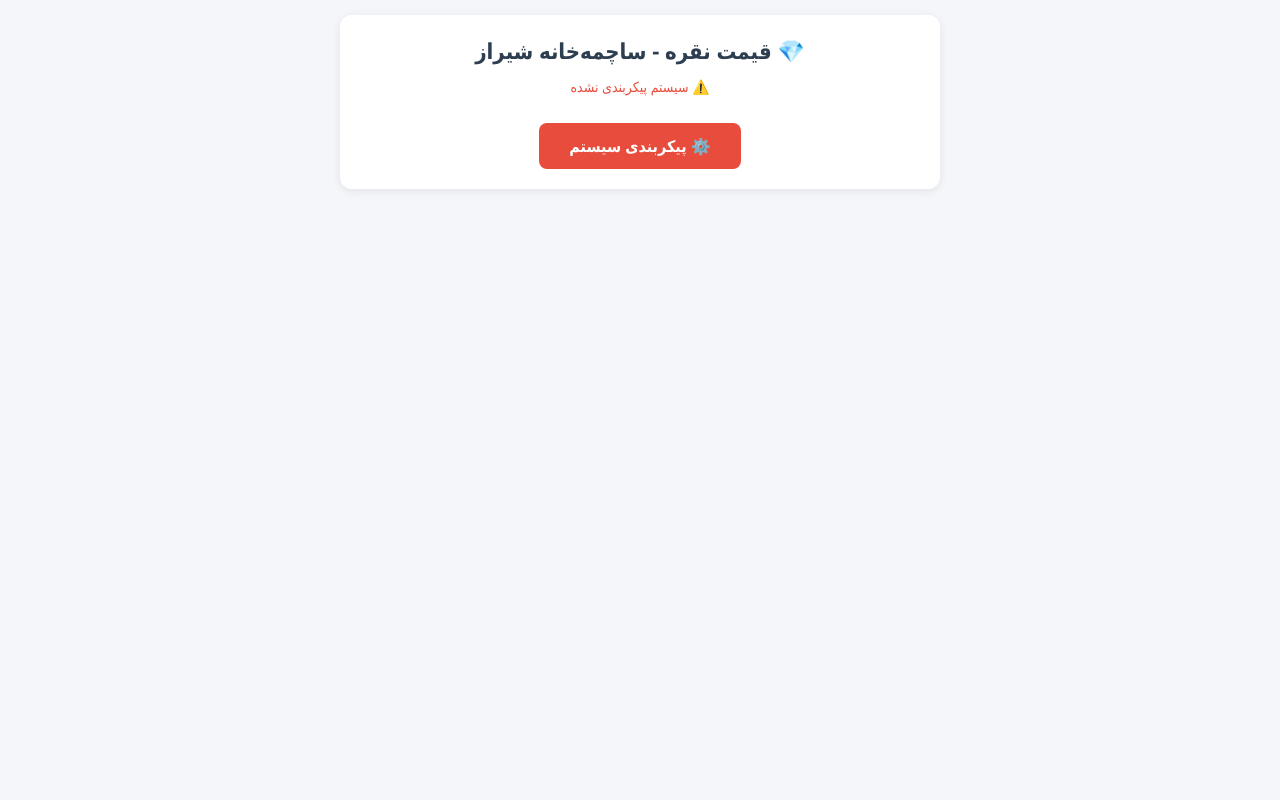
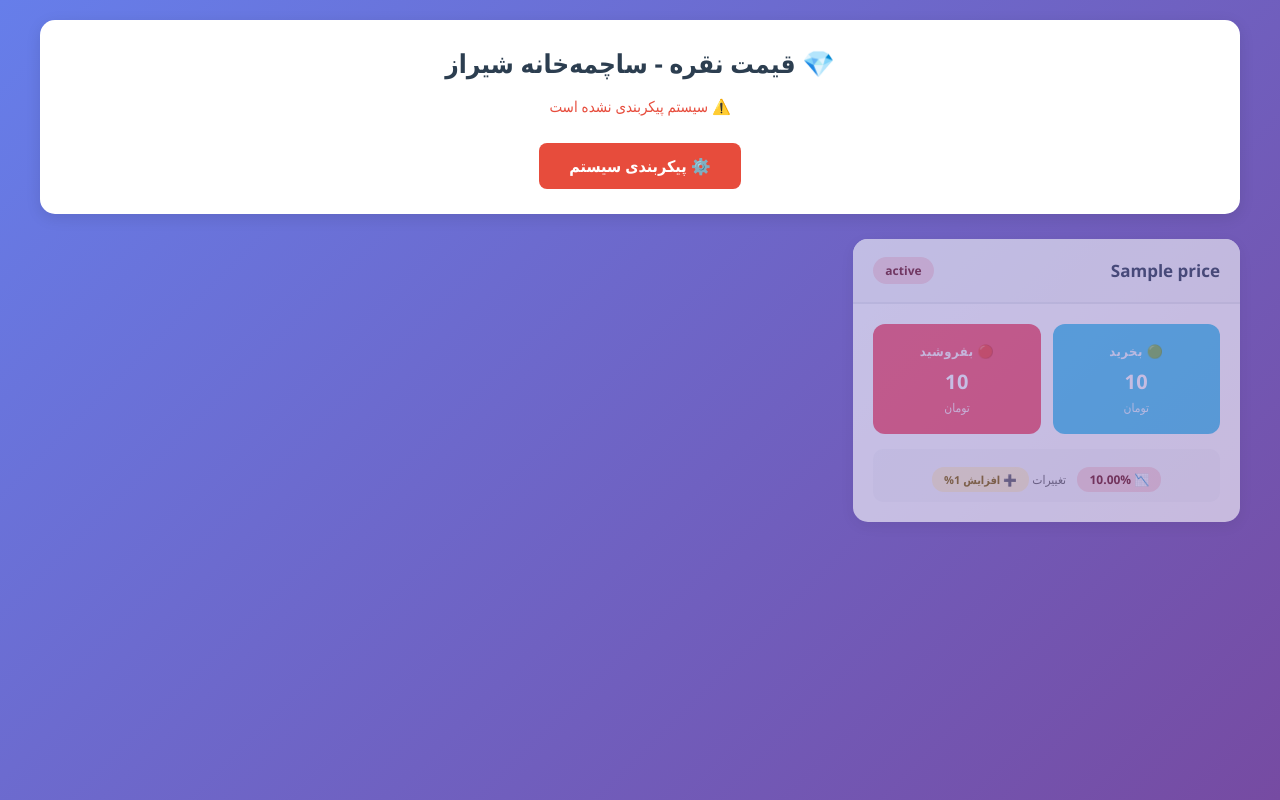
Before and after one commit to engmiladfrs20/shiraz-silver-scraper, a Flask app: template templates/index.html in a window 1280 px wide. Run offline with Flask 3, Linux system fonts and the light colour scheme; the template is opened without the code that fills it: most values are stand-ins (such as "Sample title", 1, 10 or a date in 2020).

Commit message:
Update index.html

```diff
--- a/templates/index.html
+++ b/templates/index.html
@@ -13,29 +13,29 @@
 
         body {
             font-family: 'Segoe UI', Tahoma, Geneva, Verdana, sans-serif;
-            background: #f5f6fa;
+            background: linear-gradient(135deg, #667eea 0%, #764ba2 100%);
             min-height: 100vh;
-            padding: 15px;
+            padding: 20px;
         }
 
         .container {
-            max-width: 600px;
+            max-width: 1200px;
             margin: 0 auto;
         }
 
         .header {
             background: white;
-            border-radius: 12px;
-            padding: 20px;
-            margin-bottom: 20px;
-            box-shadow: 0 2px 10px rgba(0,0,0,0.08);
+            border-radius: 15px;
+            padding: 25px;
+            margin-bottom: 25px;
+            box-shadow: 0 4px 15px rgba(0,0,0,0.1);
             text-align: center;
         }
 
         .header h1 {
             color: #2c3e50;
-            font-size: 22px;
-            margin-bottom: 12px;
+            font-size: 26px;
+            margin-bottom: 15px;
         }
 
         .header-info {
@@ -73,57 +72,50 @@
             background: #c0392b;
         }
 
-        .category-section {
-            margin-bottom: 25px;
-        }
-
-        .category-title {
-            background: white;
-            padding: 12px 20px;
-            border-radius: 10px;
-            margin-bottom: 12px;
-            font-size: 16px;
-            font-weight: bold;
-            color: #2c3e50;
-            box-shadow: 0 2px 8px rgba(0,0,0,0.06);
+        .prices-grid {
+            display: grid;
+            grid-template-columns: repeat(auto-fill, minmax(350px, 1fr));
+            gap: 20px;
+            margin-bottom: 30px;
         }
 
         .price-card {
             background: white;
-            border-radius: 12px;
-            padding: 18px;
-            margin-bottom: 12px;
-            box-shadow: 0 2px 10px rgba(0,0,0,0.08);
-            transition: transform 0.2s, box-shadow 0.2s;
+            border-radius: 15px;
+            padding: 0;
+            box-shadow: 0 4px 15px rgba(0,0,0,0.1);
+            overflow: hidden;
+            transition: transform 0.3s, box-shadow 0.3s;
         }
 
         .price-card:hover {
-            transform: translateY(-2px);
-            box-shadow: 0 4px 15px rgba(0,0,0,0.12);
+            transform: translateY(-5px);
+            box-shadow: 0 8px 25px rgba(0,0,0,0.15);
         }
 
         .price-card.inactive {
-            background: #f8f9fa;
             opacity: 0.6;
         }
 
         .card-header {
+            background: #f8f9fa;
+            padding: 18px 20px;
+            border-bottom: 2px solid #e9ecef;
             display: flex;
             justify-content: space-between;
             align-items: center;
-            margin-bottom: 15px;
         }
 
         .product-name {
-            font-size: 16px;
-            font-weight: 600;
+            font-size: 17px;
+            font-weight: 700;
             color: #2c3e50;
         }
 
         .status-badge {
-            padding: 4px 10px;
-            border-radius: 12px;
-            font-size: 11px;
+            padding: 5px 12px;
+            border-radius: 15px;
+            font-size: 12px;
             font-weight: bold;
         }
 
@@ -137,74 +129,89 @@
             color: #721c24;
         }
 
-        .price-buttons {
+        .card-body {
+            padding: 20px;
+        }
+
+        .price-row {
             display: grid;
             grid-template-columns: 1fr 1fr;
-            gap: 10px;
+            gap: 12px;
+            margin-bottom: 12px;
         }
 
-        .price-btn {
+        .price-box {
             padding: 18px 15px;
-            border-radius: 10px;
+            border-radius: 12px;
             text-align: center;
-            font-weight: bold;
-            color: white;
-            transition: all 0.2s;
+            transition: all 0.3s;
             cursor: pointer;
             position: relative;
         }
 
-        .price-btn:hover {
-            transform: scale(1.02);
-            box-shadow: 0 4px 12px rgba(0,0,0,0.15);
+        .price-box:hover {
+            transform: scale(1.03);
         }
 
-        .price-btn.buy {
-            background: linear-gradient(135deg, #48c6ef 0%, #6f86d6 100%);
+        .price-box.buy {
+            background: #48c6ef;
+            color: white;
         }
 
-        .price-btn.sell {
-            background: linear-gradient(135deg, #f093fb 0%, #f5576c 100%);
+        .price-box.sell {
+            background: #f5576c;
+            color: white;
         }
 
-        .price-btn.inactive {
-            background: #95a5a6;
+        .price-box.inactive {
+            background: #95a5a6 !important;
             opacity: 0.5;
             cursor: not-allowed;
         }
 
+        .price-box.inactive:hover {
+            transform: scale(1);
+        }
+
         .price-label {
-            font-size: 12px;
-            opacity: 0.95;
-            margin-bottom: 5px;
-            display: flex;
-            align-items: center;
-            justify-content: center;
-            gap: 5px;
+            font-size: 13px;
+            font-weight: 600;
+            opacity: 0.9;
+            margin-bottom: 8px;
+            text-transform: uppercase;
+            letter-spacing: 0.5px;
         }
 
         .price-value {
             font-size: 20px;
             font-weight: 900;
+            direction: ltr;
             letter-spacing: 0.5px;
         }
 
+        .price-unit {
+            font-size: 12px;
+            opacity: 0.85;
+            margin-top: 4px;
+            font-weight: 500;
+        }
+
         .change-info {
-            margin-top: 10px;
-            padding: 8px;
+            margin-top: 15px;
+            padding: 10px;
             background: #f8f9fa;
-            border-radius: 8px;
+            border-radius: 10px;
             text-align: center;
             font-size: 13px;
         }
 
         .change-badge {
             display: inline-block;
-            padding: 3px 10px;
-            border-radius: 10px;
+            padding: 4px 12px;
+            border-radius: 12px;
             font-size: 12px;
             font-weight: bold;
-            margin-right: 5px;
+            margin-left: 8px;
         }
 
         .change-positive {
@@ -217,26 +224,37 @@
             color: #721c24;
         }
 
+        .increase-badge {
+            background: #fff3cd;
+            color: #856404;
+            padding: 5px 12px;
+            border-radius: 12px;
+            font-size: 11px;
+            font-weight: bold;
+            display: inline-block;
+            margin-top: 8px;
+        }
+
         .refresh-btn {
             position: fixed;
-            bottom: 20px;
-            left: 20px;
-            padding: 15px 20px;
+            bottom: 25px;
+            left: 25px;
+            padding: 15px 25px;
             background: linear-gradient(135deg, #667eea 0%, #764ba2 100%);
             color: white;
             border: none;
             border-radius: 50px;
             cursor: pointer;
-            font-size: 14px;
+            font-size: 15px;
             font-weight: bold;
-            box-shadow: 0 4px 15px rgba(102,126,234,0.4);
+            box-shadow: 0 5px 20px rgba(102,126,234,0.4);
             transition: all 0.3s;
             z-index: 1000;
         }
 
         .refresh-btn:hover {
             transform: scale(1.05);
-            box-shadow: 0 6px 20px rgba(102,126,234,0.5);
+            box-shadow: 0 7px 25px rgba(102,126,234,0.5);
         }
 
         .refresh-btn:disabled {
@@ -286,38 +304,25 @@
 
             {% if is_configured %}
                 <div class="header-info">
-                    <span class="info-badge">✅ فعال</span>
+                    <span class="info-badge">✅ سیستم فعال</span>
                     {% if increase_percentage != 0 %}
                         <span class="info-badge">📊 افزایش: {{ increase_percentage }}%</span>
                     {% endif %}
                     {% if last_update %}
-                        <span style="font-size: 12px; color: #666;">
-                            🕐 {{ last_update }}
+                        <span style="font-size: 13px; color: #666;">
+                            🕐 آخرین بروزرسانی: {{ last_update }}
                         </span>
                     {% endif %}
                 </div>
             {% else %}
-                <p style="color: #e74c3c; font-size: 14px; margin: 12px 0;">⚠️ سیستم پیکربندی نشده</p>
+                <p style="color: #e74c3c; font-size: 15px; margin: 12px 0;">⚠️ سیستم پیکربندی نشده است</p>
                 <a href="/setup" class="setup-link">⚙️ پیکربندی سیستم</a>
             {% endif %}
         </div>
 
         {% if prices %}
-            {% set sachme_products = [] %}
-            {% set shams_products = [] %}
-
+            <div class="prices-grid">
                 {% for price in prices %}
-                {% if 'ساچمه' in price.name and 'شمش' not in price.name %}
-                    {% set _ = sachme_products.append(price) %}
-                {% elif 'شمش' in price.name %}
-                    {% set _ = shams_products.append(price) %}
-                {% endif %}
-            {% endfor %}
-
-            {% if sachme_products %}
-                <div class="category-section">
-                    <div class="category-title">📦 ساچمه نقره</div>
-                    {% for price in sachme_products %}
                     <div class="price-card {% if not price.is_active %}inactive{% endif %}">
                         <div class="card-header">
                             <span class="product-name">{{ price.name }}</span>
@@ -326,79 +331,41 @@
                             </span>
                         </div>
 
-                            <div class="price-buttons">
-                                <div class="price-btn buy {% if price.buy_status == 0 %}inactive{% endif %}">
-                                    <div class="price-label">
-                                        <span>💰</span>
-                                        <span>بخرید</span>
-                                    </div>
+                        <div class="card-body">
+                            <div class="price-row">
+                                <div class="price-box buy {% if price.buy_status == 0 %}inactive{% endif %}">
+                                    <div class="price-label">🟢 بخرید</div>
                                     <div class="price-value">{{ "{:,}".format(price.buy_price) }}</div>
+                                    <div class="price-unit">تومان</div>
                                 </div>
 
-                                <div class="price-btn sell {% if price.sell_status == 0 %}inactive{% endif %}">
-                                    <div class="price-label">
-                                        <span>💵</span>
-                                        <span>بفروشید</span>
-                                    </div>
+                                <div class="price-box sell {% if price.sell_status == 0 %}inactive{% endif %}">
+                                    <div class="price-label">🔴 بفروشید</div>
                                     <div class="price-value">{{ "{:,}".format(price.sell_price) }}</div>
+                                    <div class="price-unit">تومان</div>
                                 </div>
                             </div>
 
+                            {% if price.change != 0 or increase_percentage != 0 %}
+                                <div class="change-info">
                                     {% if price.change != 0 %}
-                                <div class="change-info">
                                         <span class="change-badge {% if price.change > 0 %}change-positive{% else %}change-negative{% endif %}">
-                                        {% if price.change > 0 %}▲{% else %}▼{% endif %} {{ "%.2f"|format(price.change) }}%
+                                            {% if price.change > 0 %}📈{% else %}📉{% endif %} {{ "%.2f"|format(price.change) }}%
                                         </span>
                                         <span style="color: #666; font-size: 12px;">تغییرات</span>
+                                    {% endif %}
+
+                                    {% if increase_percentage != 0 %}
+                                        <div class="increase-badge">
+                                            ➕ افزایش {{ increase_percentage }}%
                                         </div>
                                     {% endif %}
                                 </div>
-                    {% endfor %}
+                            {% endif %}
                         </div>
-            {% endif %}
-
-            {% if shams_products %}
-                <div class="category-section">
-                    <div class="category-title">🌟 شمش نقره ساچمه خانه</div>
-                    {% for price in shams_products %}
-                        <div class="price-card {% if not price.is_active %}inactive{% endif %}">
-                            <div class="card-header">
-                                <span class="product-name">{{ price.name }}</span>
-                                <span class="status-badge {% if price.is_active %}badge-active{% else %}badge-inactive{% endif %}">
-                                    {{ price.status_text }}
-                                </span>
-                            </div>
-
-                            <div class="price-buttons">
-                                <div class="price-btn buy {% if price.buy_status == 0 %}inactive{% endif %}">
-                                    <div class="price-label">
-                                        <span>💰</span>
-                                        <span>بخرید</span>
-                                    </div>
-                                    <div class="price-value">{{ "{:,}".format(price.buy_price) }}</div>
-                                </div>
-
-                                <div class="price-btn sell {% if price.sell_status == 0 %}inactive{% endif %}">
-                                    <div class="price-label">
-                                        <span>💵</span>
-                                        <span>بفروشید</span>
-                                    </div>
-                                    <div class="price-value">{{ "{:,}".format(price.sell_price) }}</div>
-                                </div>
-                            </div>
-
-                            {% if price.change != 0 %}
-                                <div class="change-info">
-                                    <span class="change-badge {% if price.change > 0 %}change-positive{% else %}change-negative{% endif %}">
-                                        {% if price.change > 0 %}▲{% else %}▼{% endif %} {{ "%.2f"|format(price.change) }}%
-                                    </span>
-                                    <span style="color: #666; font-size: 12px;">تغییرات</span>
-                                </div>
-                            {% endif %}
                     </div>
                 {% endfor %}
             </div>
-            {% endif %}
         {% else %}
             <div class="no-data">
                 <h2>📭 داده‌ای موجود نیست</h2>
@@ -425,10 +392,10 @@
                 const data = await response.json();
 
                 if (data.success) {
-                    btn.textContent = '✅ در حال بارگذاری...';
+                    btn.textContent = '✅ موفق';
                     setTimeout(() => {
                         window.location.reload();
-                    }, 1500);
+                    }, 1000);
                 } else {
                     alert('خطا در بروزرسانی: ' + data.message);
                     btn.disabled = false;
```
Also changed, not shown: other parts of templates/index.html (+14 -15 lines). Lines whose indentation alone changed are shown as unchanged.
